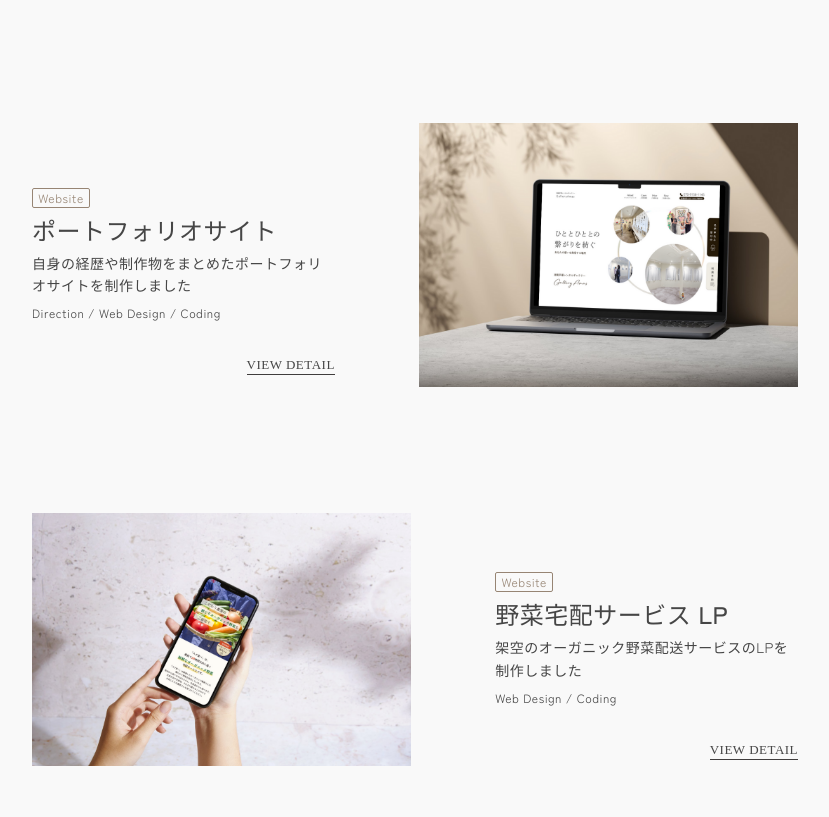
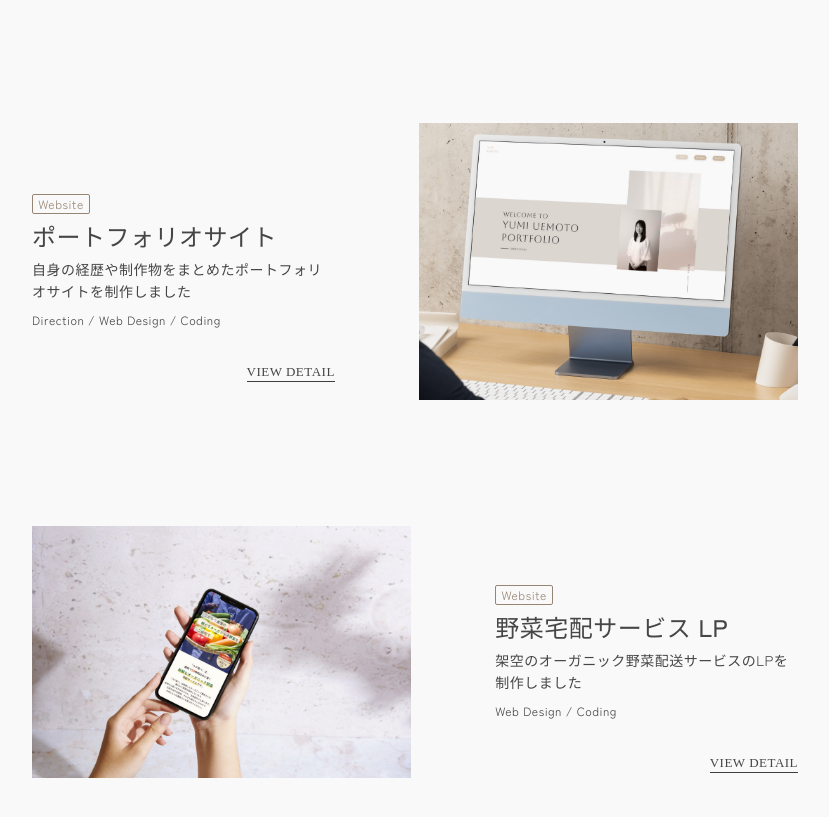
Before and after one commit to yumimo23/portfolio, a plain HTML site: page index.html in a window 1280 px wide. Shown: the part 1493-2310 px from the top of the page, without its empty margins (225-1054 px from the left). Drawn offline with nearby package versions, Linux system fonts and the light colour scheme; a web font is replaced by a local one.

Commit message:
行間調整した

```diff
--- a/css/works.css
+++ b/css/works.css
@@ -221,7 +221,6 @@ works
     .works__itemTxt {
         width: 100%;
         font-size: 1.4rem;
-        line-height: 1.7;
         margin-top: 0;
     }
 
--- a/index.html
+++ b/index.html
@@ -106,7 +106,7 @@
                 </a>
 
                 <a class="works02" href="works-portforio.html">
-                    <img class="works02__img" src="assets/images/top_work1.png" alt="ポートフォリオモックアップ">
+                    <img class="works02__img" src="assets/images/top_work2.png" alt="ポートフォリオモックアップ">
 
                     <div class="works__txtArea">
                         <div class="works__txt">
```
Also changed, not shown: assets/images/top_work2.png (added), 1 other file.
